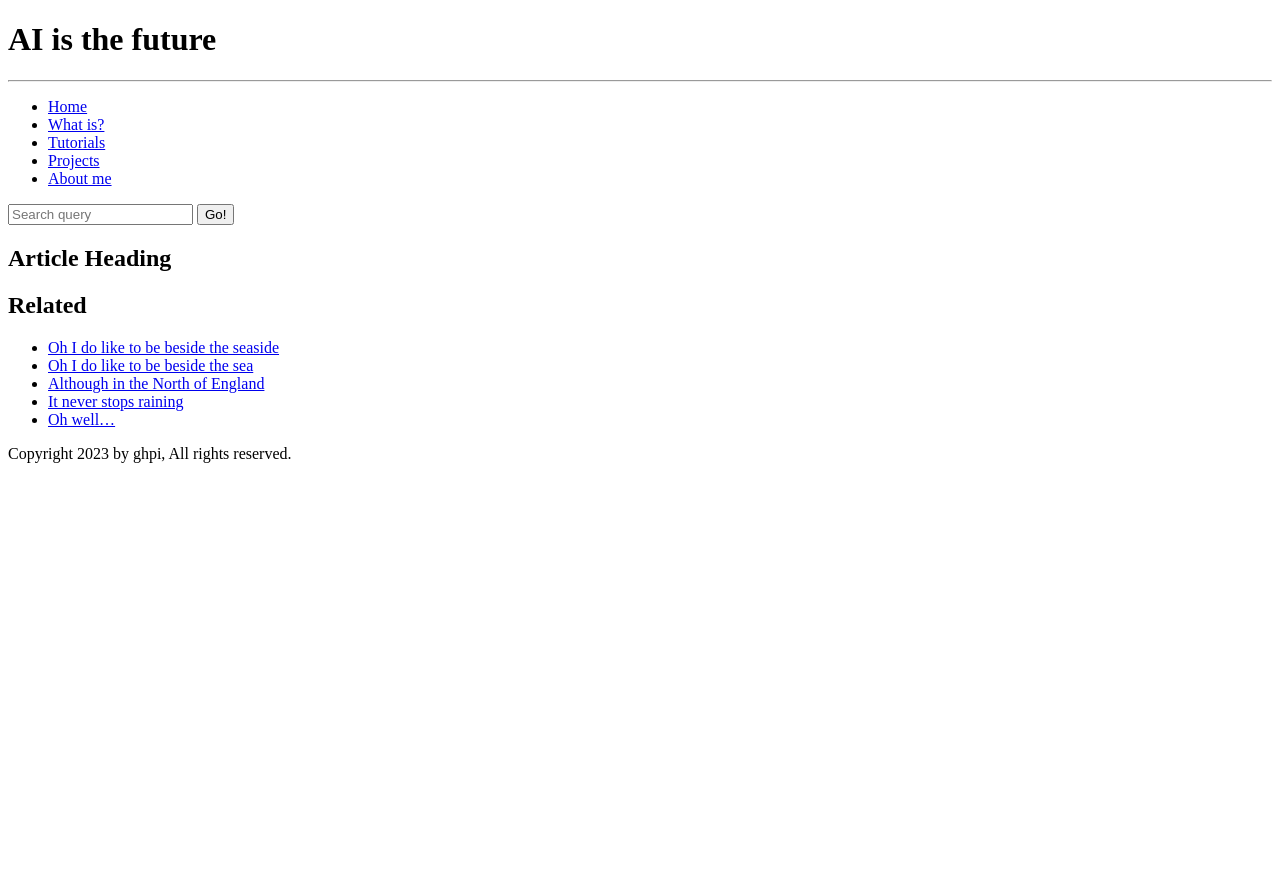
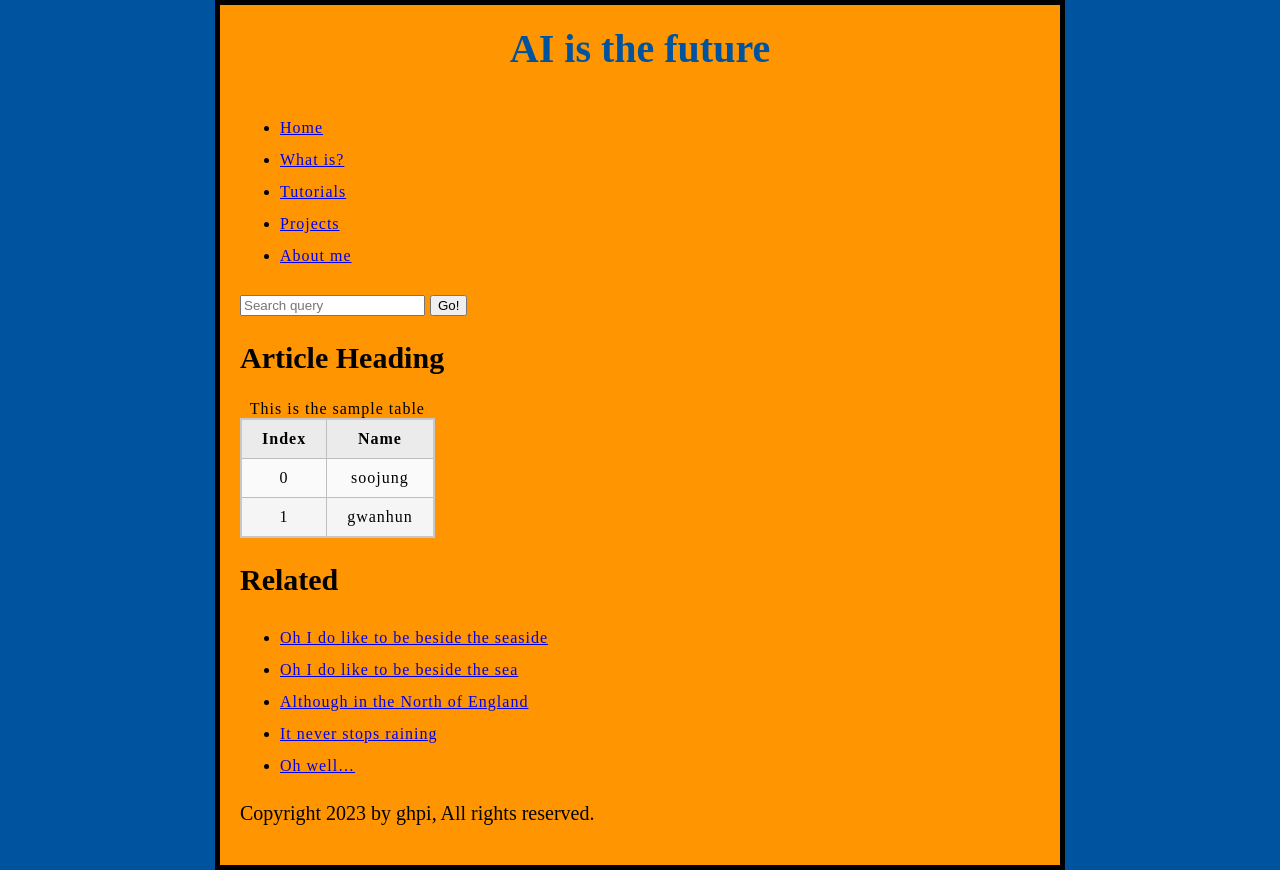
Before and after one commit to pogs-1218/pre-service, a plain HTML site: page test-site/index.html in a window 1280 px wide. Before the commit the page ends 800 px from the top, so only its background shows below. Drawn offline with Linux system fonts and the light colour scheme.

Commit message:
Add a table

```diff
--- a/test-site/index.html
+++ b/test-site/index.html
@@ -4,7 +4,7 @@
     <meta charset="utf-8" />
     <meta name="viewport" content="width=device-width" />
     <meta name="description" content="This is my HTML test site" />
-    <!-- <link href="styles/style.css" rel="stylesheet" /> -->
+    <link href="styles/style.css" rel="stylesheet" />
     <!-- <link rel="preconnect" href="https://fonts.googleapis.com" />
     <link rel="preconnect" href="https://fonts.gstatic.com" crossorigin />
     <link
@@ -18,9 +18,6 @@
     <header>
       <h1>AI is the future</h1>
     </header>
-    <p>
-      <hr/>
-    </p>
 
     <nav>
       <ul>
@@ -39,6 +36,23 @@
     <main>
       <article>
         <h2>Article Heading</h2>
+        <table>
+          <caption>
+            This is the sample table
+          </caption>
+          <tr>
+            <th>Index</th>
+            <th>Name</th>
+          </tr>
+          <tr>
+            <td>0</td>
+            <td>soojung</td>
+          </tr>
+          <tr>
+            <td>1</td>
+            <td>gwanhun</td>
+          </tr>
+        </table>
       </article>
       <aside>
         <h2>Related</h2>
--- a/test-site/styles/style.css
+++ b/test-site/styles/style.css
@@ -31,3 +31,32 @@ img {
   display: block;
   margin: 0 auto;
 }
+
+table {
+  border-collapse: collapse;
+  border: 2px solid rgb(200, 200, 200);
+  letter-spacing: 1px;
+  font-size: 0.8rem;
+}
+
+td,
+th {
+  border: 1px solid rgb(190, 190, 190);
+  padding: 10px 20px;
+}
+
+th {
+  background-color: rgb(235, 235, 235);
+}
+
+td {
+  text-align: center;
+}
+
+tr:nth-child(even) td {
+  background-color: rgb(250, 250, 250);
+}
+
+tr:nth-child(odd) td {
+  background-color: rgb(245, 245, 245);
+}
```
